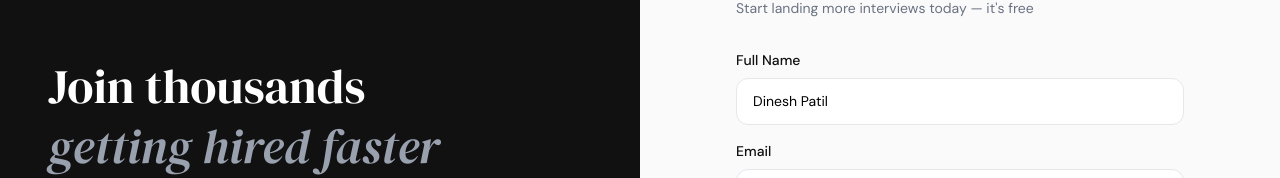
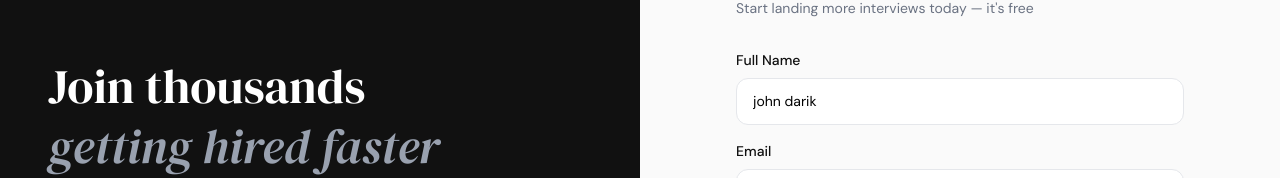
Before and after one commit to Dxnsh/resumeai, a Next.js app: page /signup in a window 1280 px wide. Shown: the part 212-390 px from the top of the page. Built offline with nearby package versions, Linux system fonts and the light colour scheme; no server answers.

Commit message:
Change the name

```diff
--- a/app/signup/page.js
+++ b/app/signup/page.js
@@ -119,7 +119,7 @@ export default function SignupPage() {
                 type="text"
                 value={name}
                 onChange={(e) => setName(e.target.value)}
-                placeholder="Dinesh Patil"
+                placeholder="john darik"
                 className="text-input"
               />
             </div>
```
